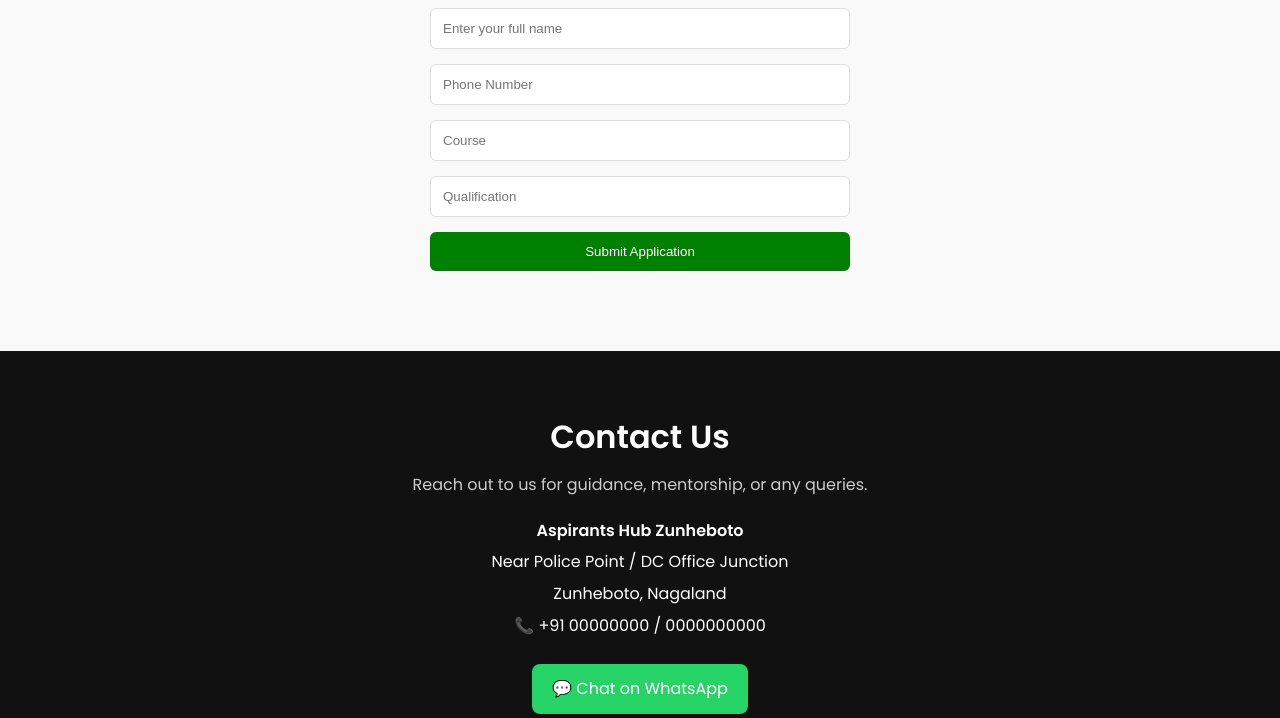
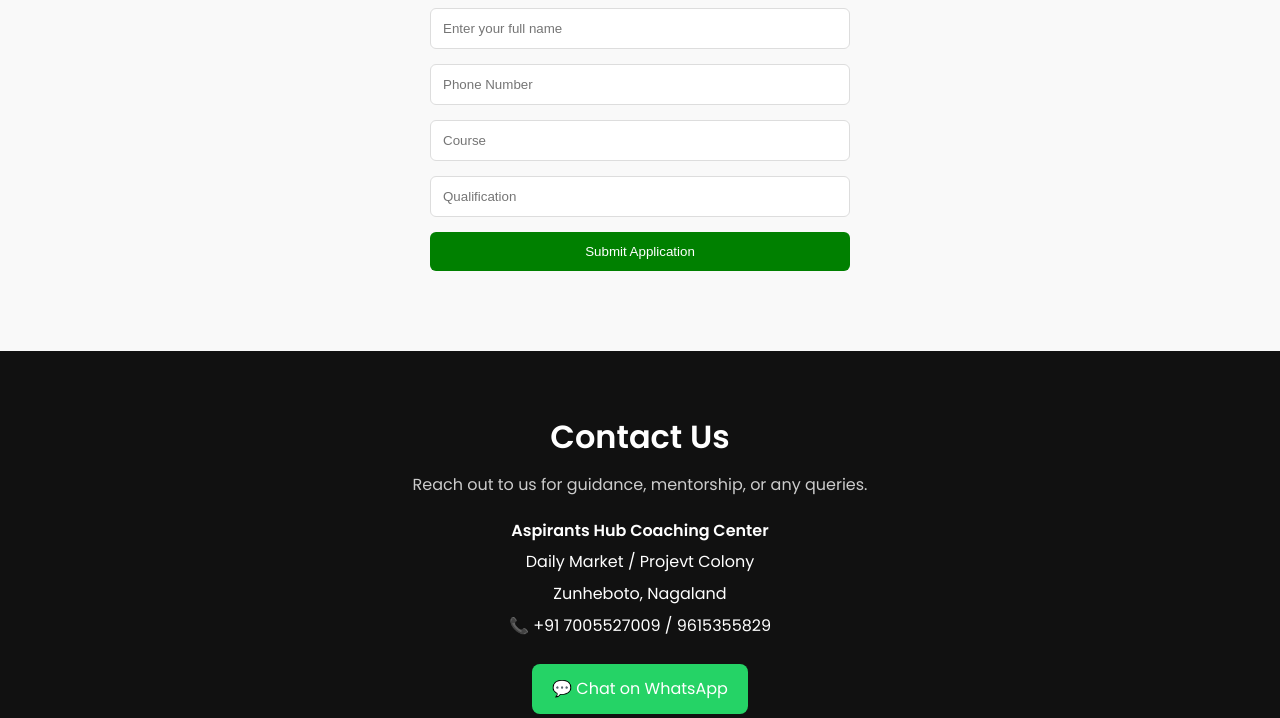
Before and after one commit to ASPIRANTSHUBZBTO/ASPIRANTSHUBZBTO, a plain HTML site: page index.html in a window 1280 px wide. Shown: the part 3147-3865 px from the top of the page. Drawn offline with Linux system fonts and the light colour scheme; no server answers.

Commit message:
Update index.html

```diff
--- a/index.html
+++ b/index.html
@@ -186,10 +186,10 @@
         </p>
 
         <div class="contact-details">
-            <p><strong>Aspirants Hub Zunheboto</strong></p>
-            <p>Near Police Point / DC Office Junction</p>
+            <p><strong>Aspirants Hub Coaching Center</strong></p>
+            <p>Daily Market / Projevt Colony</p>
             <p>Zunheboto, Nagaland</p>
-            <p>📞 +91 00000000 / 0000000000</p>
+            <p>📞 +91 7005527009 / 9615355829</p>
         </div>
 
         <!-- WHATSAPP CTA -->
```
